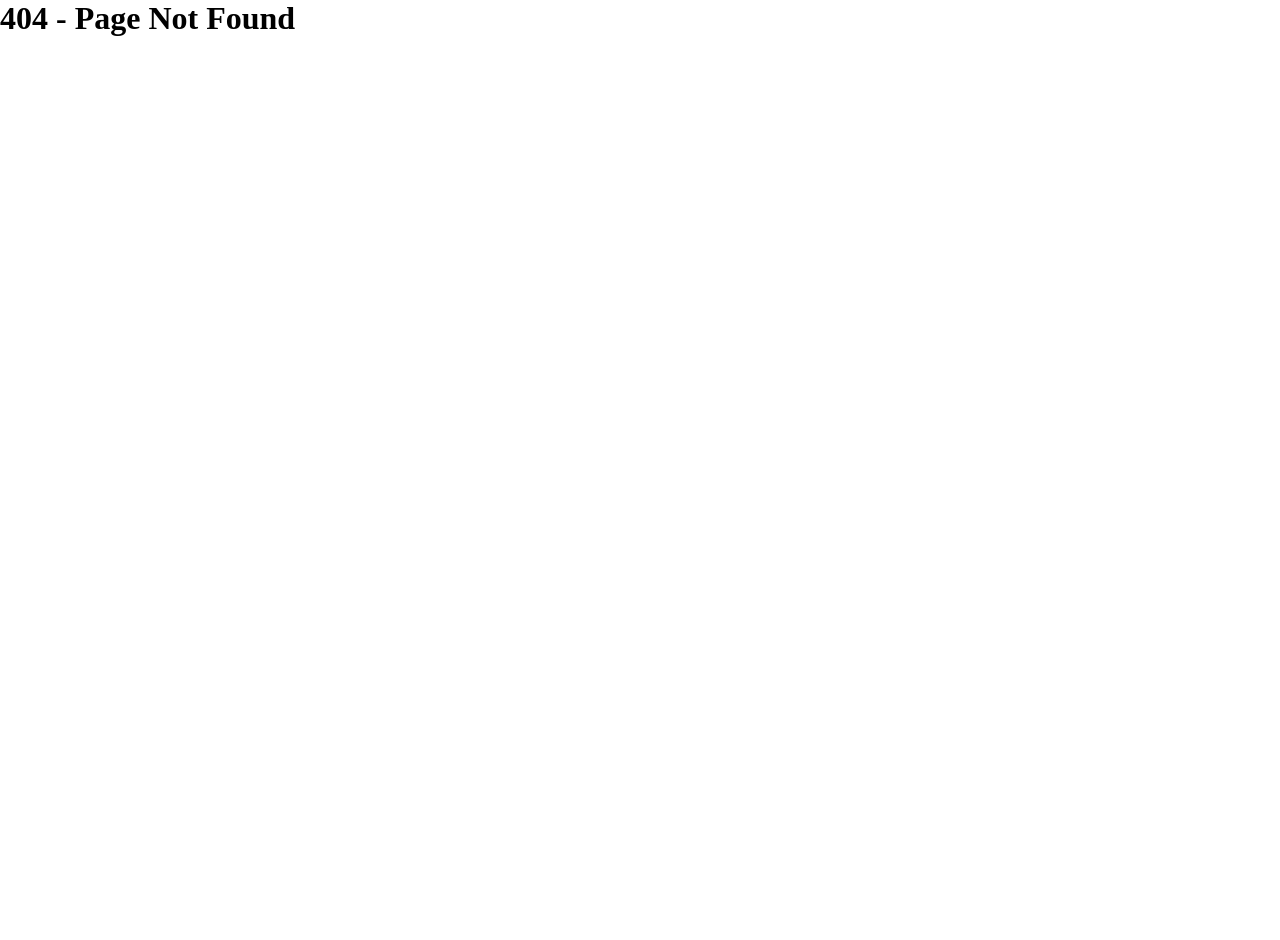
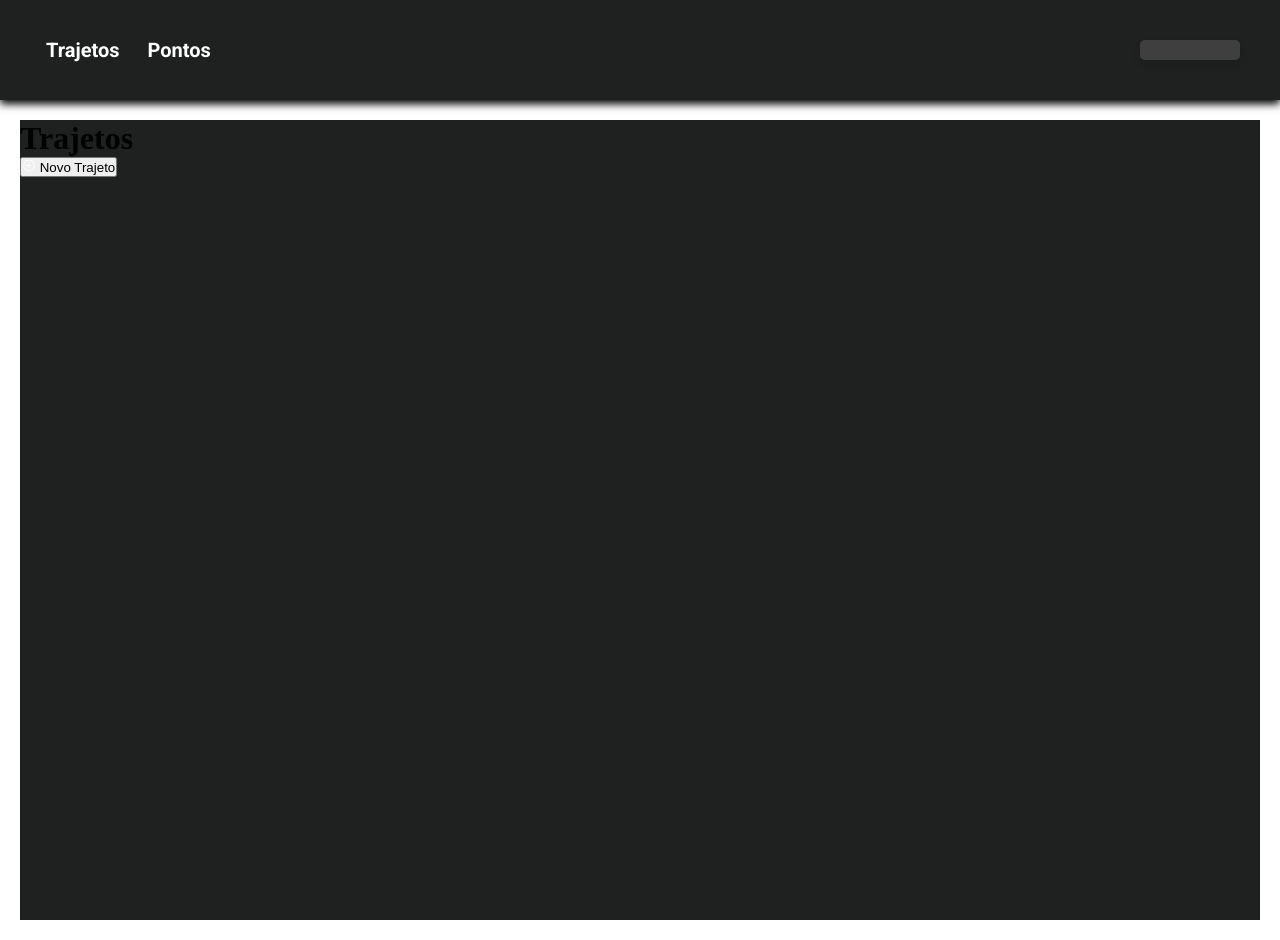
Before and after one commit to liviantorres/RotAgil, a React (Vite) app in the folder front-end/: page /trajetos in a window 1280 px wide. Before the commit this address had no page. Before the commit the page ends 800 px from the top, so only its background shows below. Built offline with nearby package versions, Linux system fonts and the light colour scheme.

Commit message:
Criando trajetos

```diff
--- a/front-end/src/index.css
+++ b/front-end/src/index.css
@@ -13,3 +13,9 @@
   -webkit-font-smoothing: antialiased;
   -moz-osx-font-smoothing: grayscale;
 }
+
+html, body {
+  height: 100%;
+  margin: 0;
+  padding: 0;
+}
--- a/front-end/src/layouts/PageLayout.jsx
+++ b/front-end/src/layouts/PageLayout.jsx
@@ -17,7 +17,7 @@ const PageLayout = ({ NavType }) => {
 
   let button = {};
 
-  if (NavType === 'home' || NavType === 'register') {
+  if (NavType === 'register') {
     button = {
       type: 'button',
       text: 'Login',
@@ -29,6 +29,15 @@ const PageLayout = ({ NavType }) => {
       { href: '/login', text: 'Sobre Nós'},
       { href: '/login', text: 'Contato'},
     ];
+  }else if(NavType === 'home'){
+    links = [
+      {href: '/trajetos', text: 'Trajetos'},
+      {href: '/pontos', text: 'Pontos'}
+    ];
+    button = {
+      type: '',
+      text:'',
+    }
   }
 
   return (
--- a/front-end/src/pages/Home.jsx
+++ b/front-end/src/pages/Home.jsx
@@ -2,13 +2,13 @@ import React from "react";
 import styled, { createGlobalStyle } from "styled-components";
 import { Link } from "react-router-dom";
 
-// Estilos globais
+
 const GlobalStyle = createGlobalStyle`
   body {
     margin: 0;
     padding: 0;
     background-color: #252525;
-    overflow-x: hidden; /* Evita rolagem horizontal indesejada */
+    overflow-x: hidden;
     width: 100vw;
     height: 100vh;
   }
--- a/front-end/src/pages/Trajetos.jsx
+++ b/front-end/src/pages/Trajetos.jsx
@@ -1,16 +1,23 @@
 import React from "react";
-import "./Trajetos.css";
+import styled from "styled-components";
+
+const TrajetoContainer = styled.div`
+  background-color: #1F2121;
+  height: 100vh;
+  margin: 0;
+  padding: 0;
+`
 
 const Trajetos = () => {
   return (
-    <div>
-      <div className="body">
+    <TrajetoContainer>
+
         <h1 className="trajetos">Trajetos</h1>
         <button className="newPath">
           <img className="botao-adc" src="/botao-adc.png" alt="" /> Novo Trajeto
         </button>
-      </div>
-    </div>
+
+    </TrajetoContainer>
   );
 };
 
--- a/front-end/src/routes/Paths.jsx
+++ b/front-end/src/routes/Paths.jsx
@@ -5,13 +5,14 @@ import Home from "../pages/Home";
 import NotFound from "../pages/NotFound"
 import Register from "../pages/Register";
 import Login from "../pages/Login";
+import Trajetos from "../pages/Trajetos"
 
 const Paths = () => {
     return (
         <>
         <BrowserRouter>
             <Routes>
-                <Route path="/" element={<PageLayout NavType = 'home' />}>
+                <Route path="/" element={<PageLayout NavType = 'register' />}>
                     <Route index element={<Home/>}/>
                 </Route>
                 <Route  path="/register" element={<PageLayout NavType = 'register' />}>
@@ -19,6 +20,9 @@ const Paths = () => {
                 </Route>
                 <Route  path="/login" element={<PageLayout NavType = 'login' />}>
                     <Route index element={<Login/>}/>
+                </Route>
+                <Route  path="/trajetos" element={<PageLayout NavType = 'home' />}>
+                    <Route index element={<Trajetos/>}/>
                 </Route>
 
                 <Route path="*" element={<NotFound/>}/>
```
